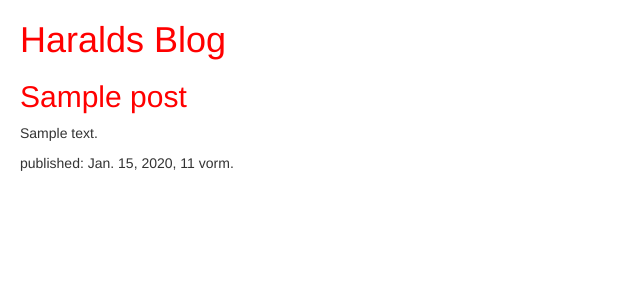
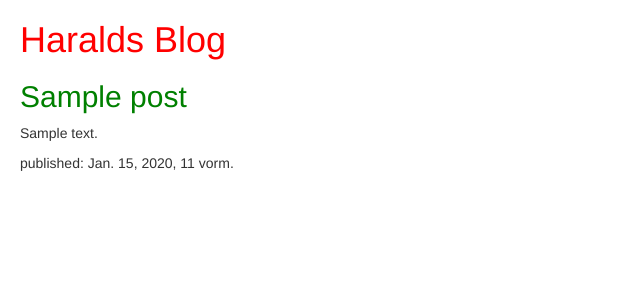
Before and after one commit to Zauberzunge/my-first-blog, a Django app: page / in a window 1280 px wide. Shown: the top 300 px of the page, without its empty margins (0-640 px from the left). Run offline with Django 3.2, Linux system fonts and the light colour scheme; tables that the repository leaves empty hold one stand-in row (values such as "Sample post"); some libraries are stand-ins or nearby versions.

Commit message:
Update blog.css

```diff
--- a/blog/static/css/blog.css
+++ b/blog/static/css/blog.css
@@ -1,5 +1,9 @@
-h1 a, h2 a {
+h1 a {
     color: red;
+}
+
+h2 a {
+	color: green;
 }
 
 body {
```
